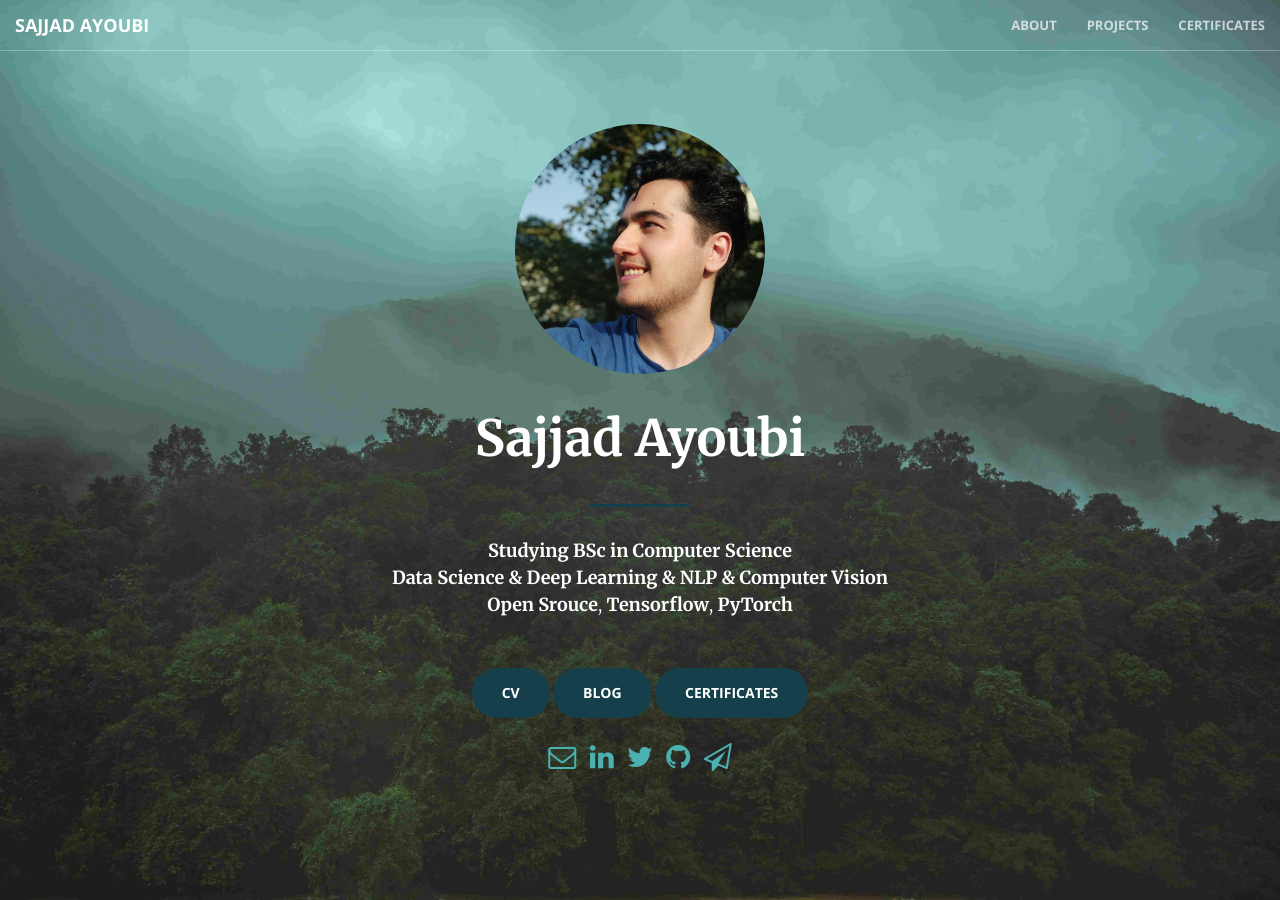
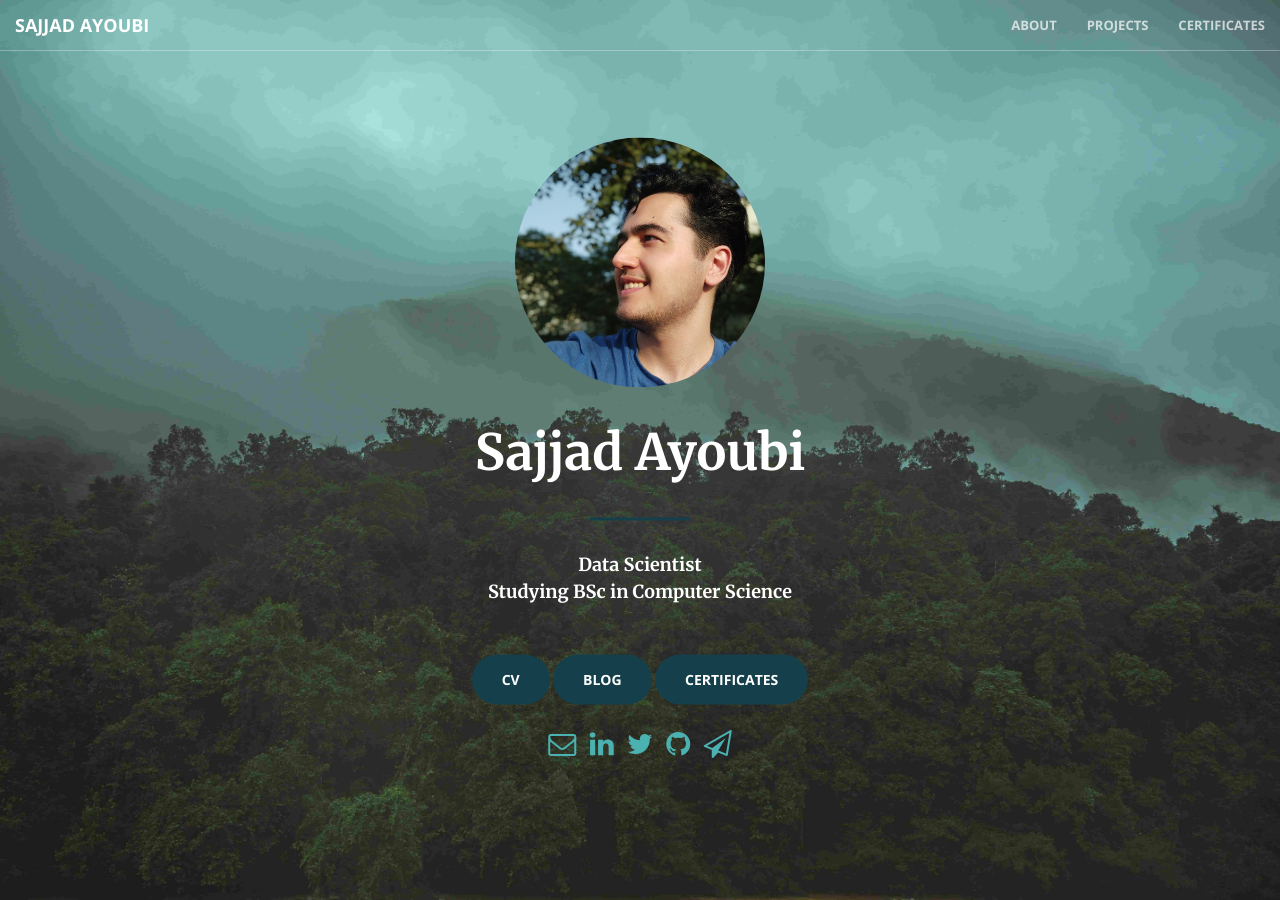
Before and after one commit to sajjjadayobi/sajjjadayobi.github.io, a Jekyll site: the page built from index.html, in a window 1280 px wide and 900 px high. Built offline with Jekyll 4.4.1, drawn with Linux system fonts in a browser that asks for light colours.

Commit message:
change the header title

```diff
--- a/_includes/header.html
+++ b/_includes/header.html
@@ -20,9 +20,8 @@
 
             <hr width="100">
             <div class="fol">
-            <p style="color:white;"><b>Studying BSc in Computer Science
-            <br>Data Science & Deep Learning & NLP & Computer Vision</b>
-            <br><b style="color:white;">Open Srouce</b>, <b style="color:white;">Tensorflow</b>, <b>PyTorch</b>
+            <p style="color:white;"><b>Data Scientist
+            <br>Studying BSc in Computer Science</b>
             </p>
             </div>
 
```
